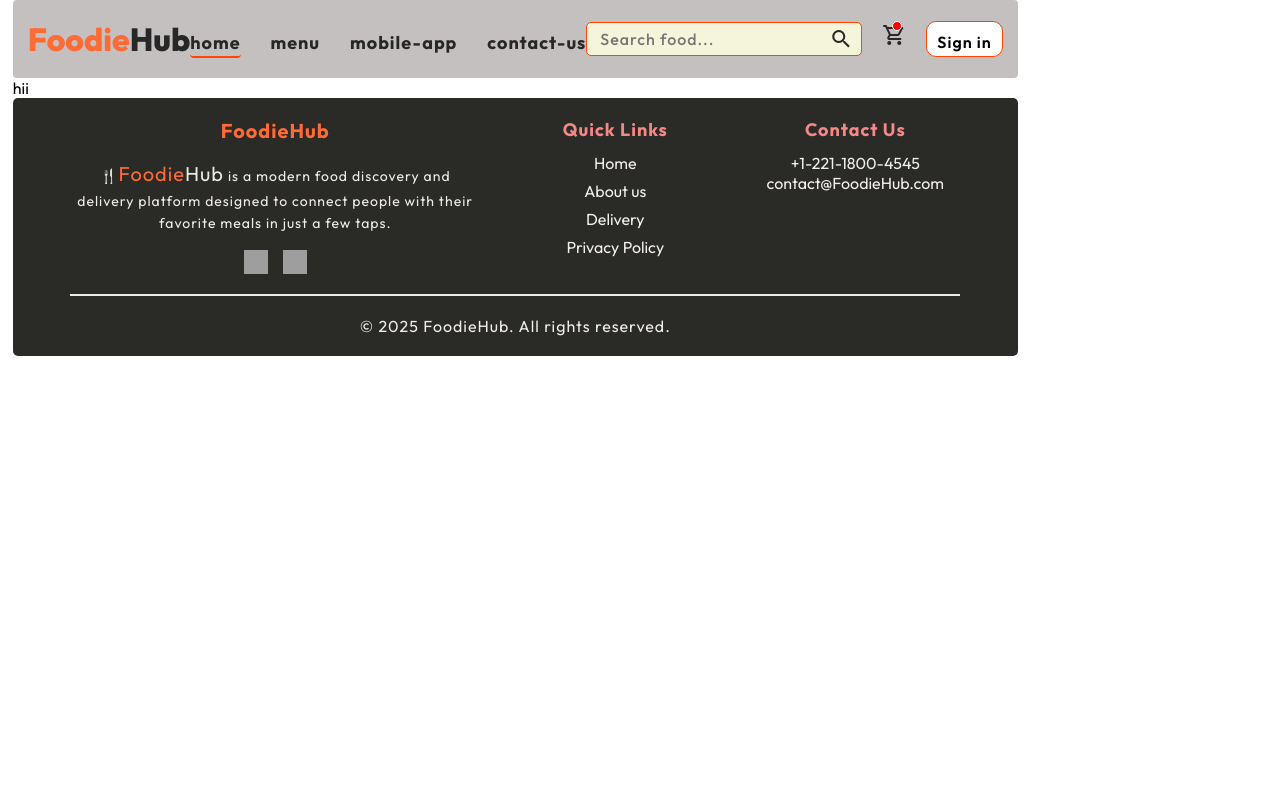
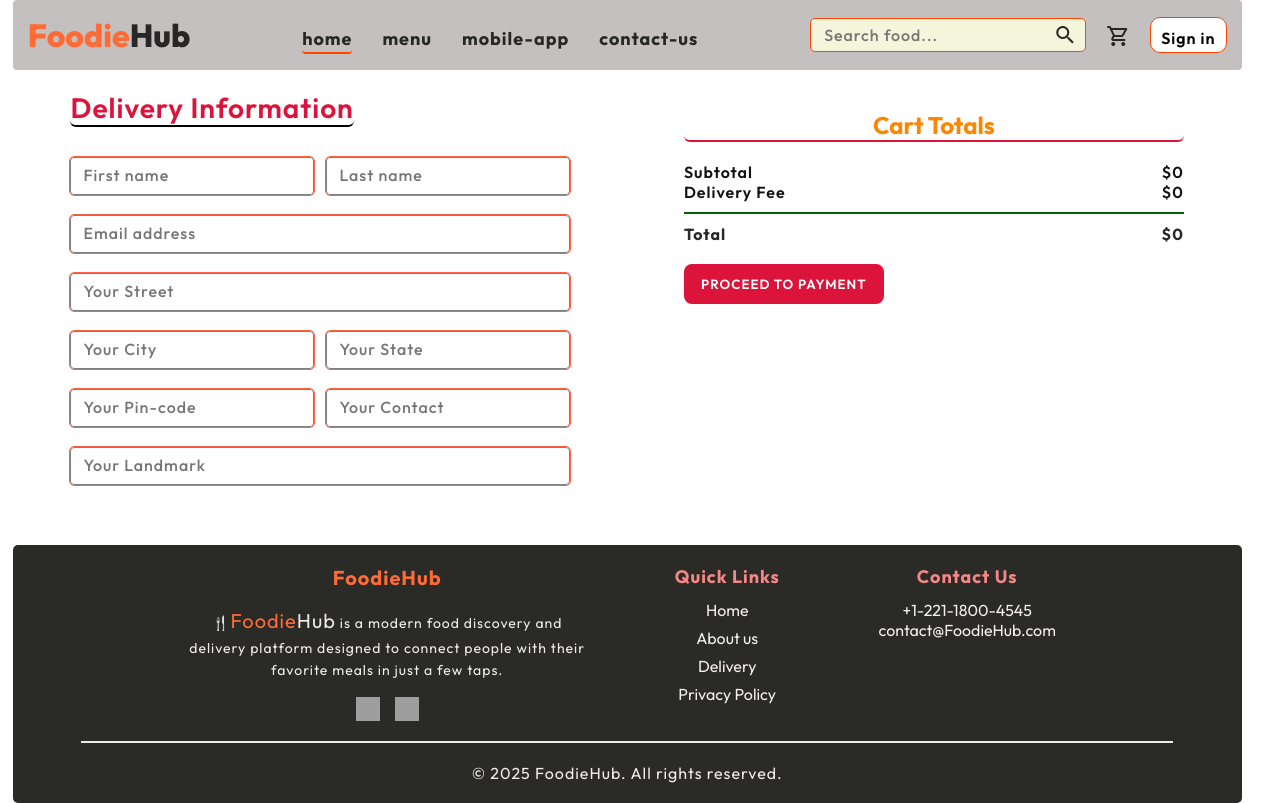
Before and after one commit to AkshitaGupta97/Mini-Food-Delivery, a React (Vite) app in the folder front-food/: page /order in a window 1280 px wide. Built offline with nearby package versions, Linux system fonts and the light colour scheme; grey boxes are pictures that could not be loaded; a web font is replaced by a local one.

Commit message:
added place-order component

```diff
--- a/front-food/src/components/Navbar/Navbar.css
+++ b/front-food/src/components/Navbar/Navbar.css
@@ -67,9 +67,7 @@
 input::placeholder {
     font-size: 14px;
 }
-input:focus::placeholder {
-    color: transparent;
-}
+
 
 .nav-login{
     border-radius: 10px;
--- a/front-food/src/components/Navbar/Navbar.jsx
+++ b/front-food/src/components/Navbar/Navbar.jsx
@@ -1,11 +1,15 @@
 import { useState, useEffect } from "react";
 import "./Navbar.css"
 import { Link } from 'react-router-dom';
+import { useContext } from "react";
+import { StoreContext } from "../context/StoreContext";
 
 function Navbar({setShowLogin}) {
 
     const [menu, setMenu] = useState("home");
     const [scrolled, setScrolled] = useState(false);
+
+    const {getTotalCartAmount} = useContext(StoreContext)
 
     useEffect(() => {
         const onScroll = () => {
@@ -33,7 +37,7 @@ function Navbar({setShowLogin}) {
                 </div>
                 <div className="nav-cart">
                     <Link to="/cart"><span className="material-icons-outlined">shopping_cart</span></Link>
-                    <div className="dot-cart"></div>
+                    <div className={getTotalCartAmount() === 0? "":"dot-cart"}></div>
                 </div>
                 <div className="nav-login">
                     <button onClick={() => setShowLogin(true)}> Sign in</button>
--- a/front-food/src/components/context/StoreContext.jsx
+++ b/front-food/src/components/context/StoreContext.jsx
@@ -21,6 +21,20 @@ const StoreContextProvider = (props) => {
         setCartItem((prev) => ({...prev, [itemId]: Math.max(0, prev[itemId]-1)}) );
     }
 
+    const getTotalCartAmount = () => {
+        let totalAmount = 0;
+        for(const item in cartItem){  // we are using for-in loop, because cart-item is object and item will iterate over cartItem, and provide items one by one
+            if(cartItem[item] > 0){
+                let itemInfo = food_list.find((product) => product._id == item);
+                // if itemInfo exists (item found in food_list), add to total; otherwise skip
+                if(itemInfo){
+                    totalAmount += itemInfo.price * cartItem[item];
+                }
+            }
+        }
+        return totalAmount;
+    }
+
     useEffect(() => {
         console.log("cart item updated:", cartItem);
     }, [cartItem])
@@ -29,6 +43,7 @@ const StoreContextProvider = (props) => {
         food_list,
         cartItem, setCartItem,
         addToCart, removeFromCart,
+        getTotalCartAmount
 
     }
 
--- a/front-food/src/pages/Cart/Cart.css
+++ b/front-food/src/pages/Cart/Cart.css
@@ -168,7 +168,7 @@
     flex: 1;
 }
 .cart-promocode p {
-    color: rgb(8, 82, 82);
+    color: rgb(215, 85, 66);
     font-size: 18px;
 }
 .div-promo {
@@ -220,6 +220,10 @@
         font-size: 13px;
     }
     .cart-items-item img { width: 64px; height: 64px }
+    .cart-promocode {
+        font-weight: 500;
+    }
+
 }
 
 @media (max-width: 450px) {
--- a/front-food/src/pages/Cart/Cart.jsx
+++ b/front-food/src/pages/Cart/Cart.jsx
@@ -1,10 +1,13 @@
 import { useContext } from "react";
 import "./Cart.css";
 import { StoreContext } from "../../components/context/StoreContext";
+import { useNavigate } from "react-router-dom";
 
 function Cart() {
 
-  const {cartItem, food_list, removeFromCart} = useContext(StoreContext);
+  const {cartItem, food_list, removeFromCart, getTotalCartAmount} = useContext(StoreContext);
+
+  const navigate = useNavigate()
 
   return (
     <div className="cart">
@@ -29,7 +32,7 @@ function Cart() {
                     <p className="item-name">{item.name}</p>
                     <p>${item.price}</p>
                     <p>{cartItem[item._id]}</p>
-                    <p>${item.price * cartItem[item._id]}</p>
+                    <p>${Math.floor(item.price * cartItem[item._id])}</p>
                     <p onClick={()=>removeFromCart(item._id)} className="cross">X</p>
                   </div>
                   <hr />
@@ -45,19 +48,19 @@ function Cart() {
           <div>
             <div className="cart-total-details">
               <p>Subtotal</p>
-              <p>{0}</p>
+              <p>${Math.floor(getTotalCartAmount())}</p>
             </div>
             <div className="cart-total-details">
               <p>Delivery Fee</p>
-              <p>${2}</p>
+              <p>${getTotalCartAmount()===0? 0 : 2}</p>
             </div>
             <hr />
             <div className="cart-total-details">
               <b>Total</b>
-              <b>{0}</b>
+              <b>${getTotalCartAmount()=== 0? 0 : Math.floor(getTotalCartAmount() + 2)}</b>
             </div>
           </div>
-          <button>PROCEED TO CHECKOUT</button>
+          <button onClick={() => getTotalCartAmount()===0?"" : navigate("/order")}>PROCEED TO CHECKOUT</button>
         </div>
         <div className="cart-promocode">
           <div className="div-promo">
--- a/front-food/src/pages/PlaceOrder/PlaceOrder.css
+++ b/front-food/src/pages/PlaceOrder/PlaceOrder.css
@@ -0,0 +1,58 @@
+
+.place-order {
+    height: 100%;
+    margin-top: 50px;
+    margin-bottom: 40px;
+    font-weight: 600;
+    /* make cart full width of the viewport and avoid horizontal overflow */
+    width: 96vw;
+    box-sizing: border-box;
+    padding: 0 16px;
+    display: flex;
+    align-items: start;
+    justify-content: space-around;
+    gap: 30px;
+    margin-top: 20px;
+}
+.place-order-left {
+    width: 100%;
+    max-width: max(30%, 500px);
+}
+.place-order-left .title {
+    font-size: 28px;
+    font-weight: 600;
+    margin-bottom: 30px;
+    color: crimson;
+    border-bottom: 2px solid black;
+    border-radius: 6px;
+    text-align: center;
+    display: inline-block;
+
+}
+.place-order-left input {
+    padding: 10px 12px;
+    margin-bottom: 20px;
+    width: 100%;
+    border: 1px solid gray;
+    outline: 1px solid tomato;
+    border-radius: 4px;
+
+}
+.place-order-left .multi-field {
+    display: flex;
+    gap: 12px;
+}
+.place-order-right {
+    width: 100%;
+    max-width: max(40%, 500px);
+}
+.place-order-right .cart-total {
+    margin-top: 20px;
+}
+.place-order-right button {
+    text-align: center;
+    background-color: crimson;
+}
+.place-order-right button:hover {
+    background-color: rgb(141, 7, 34);
+}
--- a/front-food/src/pages/PlaceOrder/PlaceOrder.jsx
+++ b/front-food/src/pages/PlaceOrder/PlaceOrder.jsx
@@ -1,10 +1,58 @@
+import { useContext } from "react";
 import "./PlaceOrder.css";
+import { StoreContext } from "../../components/context/StoreContext";
+import "./../Cart/Cart.css"
 
 function PlaceOrder() {
+
+  const {getTotalCartAmount} = useContext(StoreContext);
+
   return (
-    <div>
-      hii
-    </div>
+    <form className="place-order">
+
+      <div className="place-order-left">
+        <p className="title">Delivery Information</p>
+
+        <div className="multi-field">
+          <input type="text" placeholder="First name" required />
+          <input type="text" placeholder="Last name" />
+        </div>
+        <input type="email" placeholder="Email address" required />
+        <input type="text" placeholder="Your Street" required />
+        <div className="multi-field">
+          <input type="text" placeholder="Your City" required />
+          <input type="text" placeholder="Your State" required />
+        </div>
+        <div className="multi-field">
+          <input type="text" placeholder="Your Pin-code" required />
+          <input type="text" placeholder="Your Contact" required />
+        </div>
+        <input type="text" placeholder="Your Landmark " required />
+
+      </div>
+
+      <div className="place-order-right">
+        <div className="cart-total">
+          <h2>Cart Totals</h2>
+          <div>
+            <div className="cart-total-details">
+              <p>Subtotal</p>
+              <p>${Math.floor(getTotalCartAmount())}</p>
+            </div>
+            <div className="cart-total-details">
+              <p>Delivery Fee</p>
+              <p>${getTotalCartAmount()===0? 0 : 2}</p>
+            </div>
+            <hr />
+            <div className="cart-total-details">
+              <b>Total</b>
+              <b>${getTotalCartAmount()=== 0? 0 : Math.floor(getTotalCartAmount() + 2)}</b>
+            </div>
+          </div>
+          <button >PROCEED TO PAYMENT</button>
+        </div>
+      </div>
+    </form>
   )
 }
 
```
